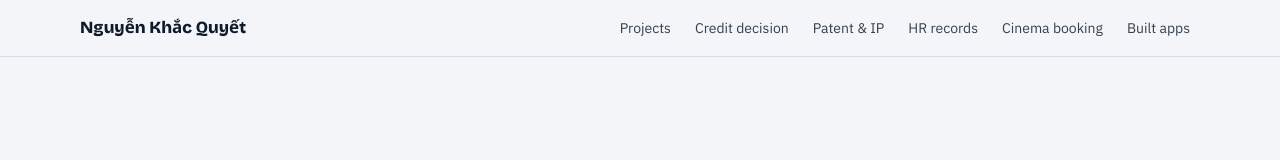
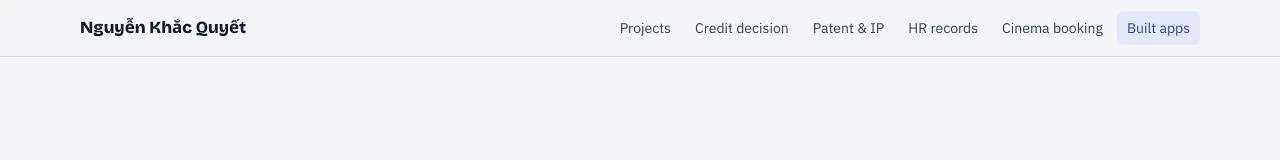
Before and after one commit to Kwuyet/Kwuyet.github.io, a plain HTML site: page index.html in a window 1280 px wide. Shown: the top 160 px of the page. Drawn offline with nearby package versions, Linux system fonts and the light colour scheme.

Commit message:
Highlight the current section in the nav and add back-to-top
Co-Authored-By: Claude Opus 5.5 <noreply@anthropic.com>
Claude-Session: https://claude.ai/code/session_01QW67GweW7KZiGjjXtvwtZi

```diff
--- a/index.html
+++ b/index.html
@@ -216,6 +216,12 @@ pre.code{background:var(--code-bg);color:var(--code-ink);font-family:var(--mono)
 .story ol b{font-family:var(--mono);font-size:11.5px;font-weight:500;color:var(--accent);letter-spacing:.03em}
 .story .trace{margin-top:auto;padding-top:12px;font-family:var(--mono);font-size:11.5px;color:var(--muted)}
 @media (max-width:900px){.stories{grid-template-columns:minmax(0,1fr)}}
+
+/* scroll spy + back to top */
+.nav a.l.on{color:var(--accent);background:var(--accent-soft)}
+.totop{position:fixed;right:20px;bottom:calc(20px + env(safe-area-inset-bottom,0px));z-index:30;width:44px;height:44px;border-radius:50%;border:1px solid var(--line);background:var(--surface);color:var(--accent);font-size:20px;box-shadow:var(--shadow);cursor:pointer;opacity:0;pointer-events:none;transform:translateY(8px);transition:opacity .2s,transform .2s}
+.totop.show{opacity:1;pointer-events:auto;transform:none}
+.totop:hover{border-color:var(--accent)}
 
 /* featured case */
 body{overflow-x:clip}
@@ -903,6 +909,8 @@ dialog.lb button{position:fixed;top:14px;right:18px;background:#fff;color:#0F1B2
   <div class="wrap">Nguyễn Khắc Quyết · Management Information Systems, Thuong Mai University · Portfolio 2026</div>
 </footer>
 
+<button type="button" class="totop" id="totop" aria-label="Back to top">↑</button>
+
 <dialog class="lb" id="lb" aria-label="Enlarged image">
   <button type="button" id="lb-close" aria-label="Close">×</button>
   <img id="lb-img" alt="">
@@ -962,6 +970,21 @@ dialog.lb button{position:fixed;top:14px;right:18px;background:#fff;color:#0F1B2
   });
   reveal(location.hash.slice(1));
   window.addEventListener('hashchange',function(){reveal(location.hash.slice(1))});
+  var links=[].slice.call(document.querySelectorAll('.nav a.l')),navUl=document.querySelector('.nav ul');
+  var secs=links.map(function(a){return document.getElementById(a.getAttribute('href').slice(1))});
+  function spy(){
+    var y=window.scrollY+120,cur=-1;
+    secs.forEach(function(sec,i){if(sec&&sec.offsetTop<=y)cur=i;});
+    if(window.innerHeight+window.scrollY>=document.documentElement.scrollHeight-4)cur=links.length-1;
+    links.forEach(function(a,i){
+      var on=i===cur;
+      if(on&&!a.classList.contains('on')){var l=a.offsetLeft-(navUl.clientWidth-a.offsetWidth)/2;navUl.scrollTo({left:l,behavior:'smooth'});}
+      a.classList.toggle('on',on);if(on)a.setAttribute('aria-current','true');else a.removeAttribute('aria-current');
+    });
+    document.getElementById('totop').classList.toggle('show',window.scrollY>window.innerHeight);
+  }
+  window.addEventListener('scroll',spy,{passive:true});window.addEventListener('resize',spy);spy();
+  document.getElementById('totop').addEventListener('click',function(){window.scrollTo({top:0,behavior:'smooth'});});
   document.getElementById('lb-close').addEventListener('click',close);
   lb.addEventListener('click',function(e){if(e.target===lb)close();});
 })();
```
